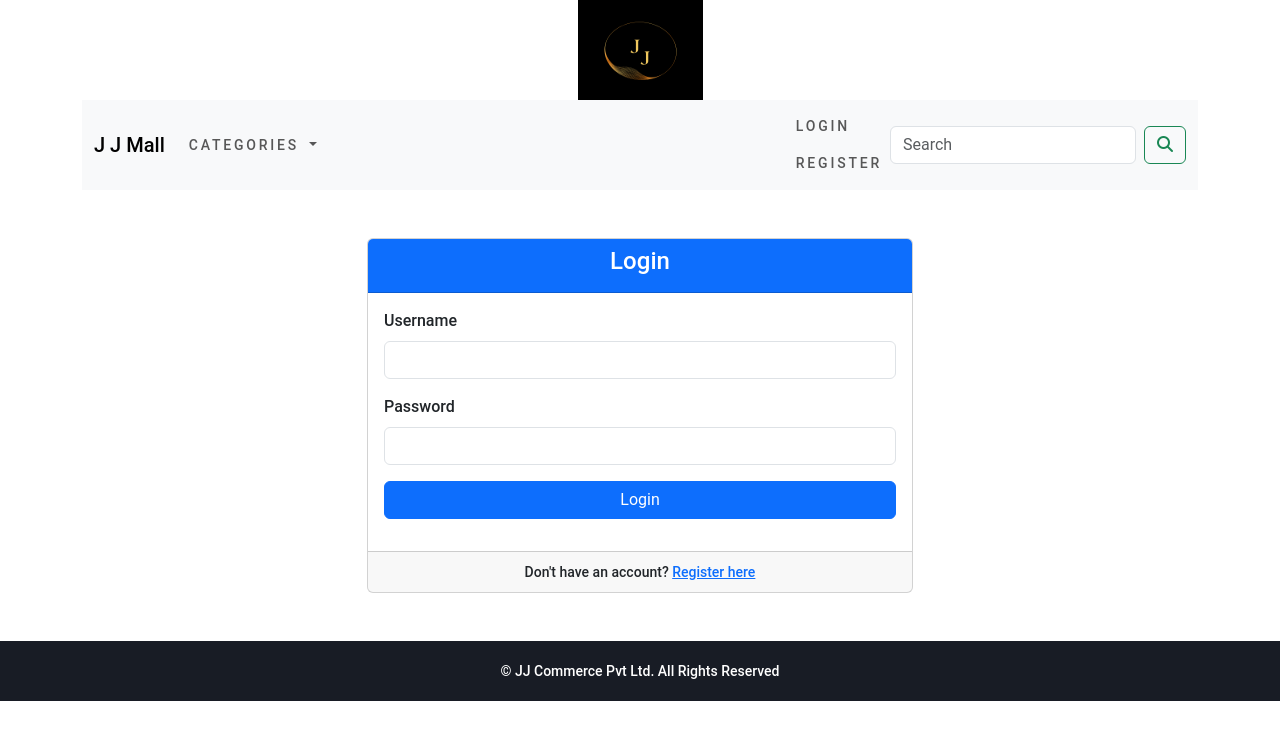
After one commit to Johhannn/Ecommerce, a Django app: page /accounts/login-ui/ in a window 1280 px wide. The commit adds this page. Shown: the top 740 px of the page. Run offline with Django 5.2, Linux system fonts and the light colour scheme; data comes from the database, SQL or seed files in the repository; both versions use the stored data as it was after the commit; some libraries are stand-ins or nearby versions.

Commit message:
added login and registration

```diff
--- /dev/null
+++ b/ecommerce/accounts/urls.py
@@ -0,0 +1,14 @@
+from django.urls import path
+from .views import RegisterView, login_page, register_page
+from rest_framework_simplejwt.views import (
+    TokenObtainPairView,
+    TokenRefreshView,
+)
+
+urlpatterns = [
+    path('register/', RegisterView.as_view(), name='auth_register'),
+    path('login/', TokenObtainPairView.as_view(), name='token_obtain_pair'),
+    path('login/refresh/', TokenRefreshView.as_view(), name='token_refresh'),
+    path('login-ui/', login_page, name='login_ui'),
+    path('register-ui/', register_page, name='register_ui'),
+]
--- /dev/null
+++ b/ecommerce/accounts/views.py
@@ -0,0 +1,17 @@
+from django.shortcuts import render
+from rest_framework import generics
+from rest_framework.response import Response
+from rest_framework.permissions import AllowAny
+from .serializers import UserSerializer
+from django.contrib.auth.models import User
+
+class RegisterView(generics.CreateAPIView):
+    queryset = User.objects.all()
+    permission_classes = (AllowAny,)
+    serializer_class = UserSerializer
+
+def login_page(request):
+    return render(request, 'login.html')
+
+def register_page(request):
+    return render(request, 'register.html')
--- a/ecommerce/cart/context_processors.py
+++ b/ecommerce/cart/context_processors.py
@@ -1,16 +1,21 @@
-from . models import Cart, CartItem
-from . views import _cart_id
+from .models import Cart, CartItem
+from .views import _cart_id
 
 def counter(request):
     item_count = 0
-    if 'admin' in request.path:
+
+    # Skip admin pages
+    if request.path.startswith('/admin'):
         return {}
-    else:
-        try:
-            cart = Cart.objects.filter(cart_id=_cart_id(request))
-            cart_items = CartItem.objects.all().filter(cart=cart[:1])
-            for cart_items in cart_items:
-                item_count += cart_items.quantity
-        except Cart.DoesNotExist:
-            item_count = 0
-    return dict(item_count=item_count)
+
+    try:
+        cart = Cart.objects.get(cart_id=_cart_id(request))
+        cart_items = CartItem.objects.filter(cart=cart, active=True)
+
+        for cart_item in cart_items:
+            item_count += cart_item.quantity
+
+    except Cart.DoesNotExist:
+        item_count = 0
+
+    return {'item_count': item_count}
--- a/ecommerce/ecommerce/urls.py
+++ b/ecommerce/ecommerce/urls.py
@@ -26,6 +26,7 @@ urlpatterns = [
     path('shop', include('ecommerce_app.urls')),
     path('search/', include('search_app.urls')),
     path('cart/', include('cart.urls')),
+    path('accounts/', include('accounts.urls')),
 ]
 
 if settings.DEBUG:
--- /dev/null
+++ b/ecommerce/templates/login.html
@@ -0,0 +1,68 @@
+{% extends 'base.html' %} {% load static %} {% block title %} Login {% endblock %} {% block content %}
+<div class="row justify-content-center my-5">
+    <div class="col-md-6">
+        <div class="card">
+            <div class="card-header bg-primary text-white text-center">
+                <h4>Login</h4>
+            </div>
+            <div class="card-body">
+                <form id="loginForm">
+                    <div class="mb-3">
+                        <label for="username" class="form-label">Username</label>
+                        <input type="text" class="form-control" id="username" required>
+                    </div>
+                    <div class="mb-3">
+                        <label for="password" class="form-label">Password</label>
+                        <input type="password" class="form-control" id="password" required>
+                    </div>
+                    <div class="d-grid gap-2">
+                        <button type="submit" class="btn btn-primary">Login</button>
+                    </div>
+                </form>
+                <div id="message" class="mt-3"></div>
+            </div>
+            <div class="card-footer text-center">
+                <small>Don't have an account? <a href="/accounts/register-ui/">Register here</a></small>
+            </div>
+        </div>
+    </div>
+</div>
+
+<script>
+    document.getElementById('loginForm').addEventListener('submit', async function (e) {
+        e.preventDefault();
+        const username = document.getElementById('username').value;
+        const password = document.getElementById('password').value;
+        const messageDiv = document.getElementById('message');
+
+        try {
+            const response = await fetch('/accounts/login/', {
+                method: 'POST',
+                headers: {
+                    'Content-Type': 'application/json',
+                },
+                body: JSON.stringify({
+                    username,
+                    password
+                })
+            });
+
+            if (response.ok) {
+                const data = await response.json();
+                localStorage.setItem('access_token', data.access);
+                localStorage.setItem('refresh_token', data.refresh);
+                localStorage.setItem('username', username); // Optional for display
+
+                messageDiv.innerHTML = '<div class="alert alert-success">Login successful! Redirecting...</div>';
+                setTimeout(() => {
+                    window.location.href = '/shop';
+                }, 1000);
+            } else {
+                messageDiv.innerHTML = '<div class="alert alert-danger">Invalid credentials</div>';
+            }
+        } catch (error) {
+            messageDiv.innerHTML = `<div class="alert alert-danger">An error occurred: ${error}</div>`;
+        }
+    });
+</script>
+{% endblock %}
--- a/ecommerce/templates/navbar.html
+++ b/ecommerce/templates/navbar.html
@@ -1,29 +1,52 @@
-
+{% load static %}
 <nav class="navbar navbar-expand-lg bg-body-tertiary">
   <div class="container-fluid">
-    <a class="navbar-brand" href="{% url 'ecommerce_app:allProdCat' %}" >J J Mall</a>
-    <button class="navbar-toggler" type="button" data-bs-toggle="collapse" data-bs-target="#navbarSupportedContent" aria-controls="navbarSupportedContent" aria-expanded="false" aria-label="Toggle navigation">
+    <a class="navbar-brand" href="{% url 'ecommerce_app:allProdCat' %}">J J Mall</a>
+    <button class="navbar-toggler" type="button" data-bs-toggle="collapse" data-bs-target="#navbarSupportedContent"
+      aria-controls="navbarSupportedContent" aria-expanded="false" aria-label="Toggle navigation">
       <span class="navbar-toggler-icon"></span>
     </button>
     <div class="collapse navbar-collapse" id="navbarSupportedContent">
       <ul class="navbar-nav me-auto mb-2 mb-lg-0">
-        <li class="nav-item dropdown {% if 'ecommerce_app in request.path' %} active {% endif %}">
+        <li class="nav-item dropdown {% if 'ecommerce_app' in request.path %} active {% endif %}">
           <a class="nav-link dropdown-toggle" href="#" role="button" data-bs-toggle="dropdown" aria-expanded="false">
             Categories
           </a>
           <ul class="dropdown-menu">
             <li><a class="dropdown-item" href="{% url 'ecommerce_app:allProdCat' %}">All Products</a></li>
-              {% for cat in links %}
+            {% for cat in links %}
             <li><a class="dropdown-item" href="{{cat.get_url}}">{{cat.name}}</a></li>
-              {% endfor %}
+            {% endfor %}
           </ul>
         </li>
-        {% if item_count > 0 %}
+        {% if item_count %}
         <li class="nav-item">
-          <a class="nav-link" href="{% url 'cart:cart_details' %}"><i class="fa-solid fa-cart-shopping"></i>({{ item_count }})</a>
+          <a class="nav-link" href="{% url 'cart:cart_details' %}"><i class="fa-solid fa-cart-shopping"></i>
+            ({{ item_count }})</a>
+        </li> {% endif %}
+      </ul>
+      <ul class="navbar-nav">
+        <li class="nav-item" id="auth-links">
+          <a class="nav-link" href="/accounts/login-ui/">Login</a>
         </li>
-        {% endif %}
       </ul>
+      <script>
+        document.addEventListener("DOMContentLoaded", function () {
+          const token = localStorage.getItem('access_token');
+          const authLinks = document.getElementById('auth-links');
+          if (token) {
+            authLinks.innerHTML = '<a class="nav-link" href="#" id="logout-btn">Logout</a>';
+            document.getElementById('logout-btn').addEventListener('click', function (e) {
+              e.preventDefault();
+              localStorage.removeItem('access_token');
+              localStorage.removeItem('refresh_token');
+              window.location.href = '/accounts/login-ui/';
+            });
+          } else {
+            authLinks.innerHTML = '<a class="nav-link" href="/accounts/login-ui/">Login</a> <li class="nav-item"> <a class="nav-link" href="/accounts/register-ui/">Register</a> </li>';
+          }
+        });
+      </script>
       <form class="d-flex" role="search" action="{% url 'search_app:search_result' %}" method="get">
         {% csrf_token %}
         <input class="form-control me-2" type="search" placeholder="Search" name="q" aria-label="Search">
```
Also changed, not shown: ecommerce/accounts/serializers.py (added, +17 -0 lines), ecommerce/ecommerce/settings.py (+15 -0 lines), ecommerce/ecommerce/settings_jwt_append.txt (added, +12 -0 lines), ecommerce/templates/navbar_auth_append.txt (added, +23 -0 lines), ecommerce/templates/register.html (added, +70 -0 lines), ecommerce/db.sqlite3.
